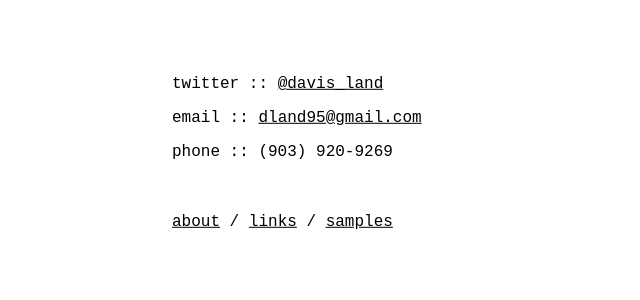
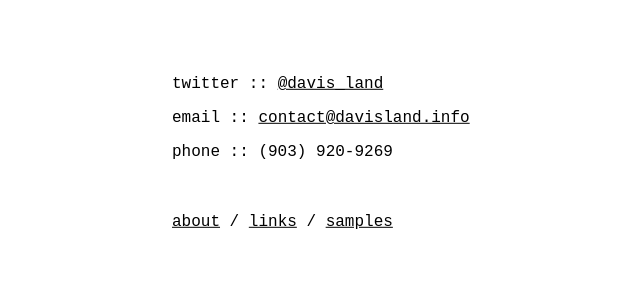
Before and after one commit to davisland/davisland.github.io, a Jekyll site: the page contact/index.html, which Jekyll copies as it is, in a window 1280 px wide. Shown: the part 184-484 px from the top of the page, without its empty margins (152-792 px from the left). Built offline with Jekyll 4.4.1, drawn with Linux system fonts in a browser that asks for light colours.

Commit message:
it lives!

```diff
--- a/contact/index.html
+++ b/contact/index.html
@@ -9,7 +9,7 @@
     <body>
         <div class="aboutclass">
             <p>twitter :: <a href="https://twitter.com/davis_land">@davis_land</a></p>
-            <p>email :: <a href="mailto:dland95@gmail.com">dland95@gmail.com</a></p>
+            <p>email :: <a href="mailto:dland95@gmail.com">contact@davisland.info</a></p>
             <p>phone :: (903) 920-9269</p>
             </br>
             </br>
```
